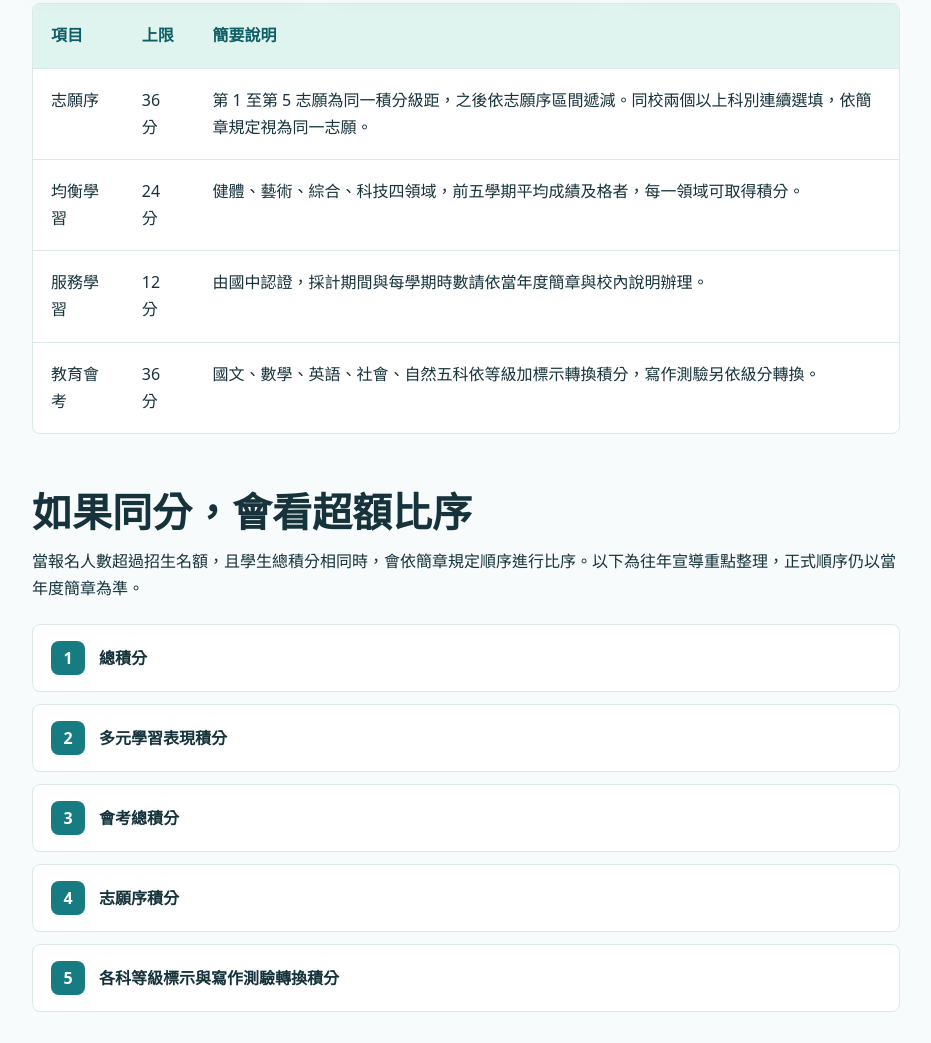
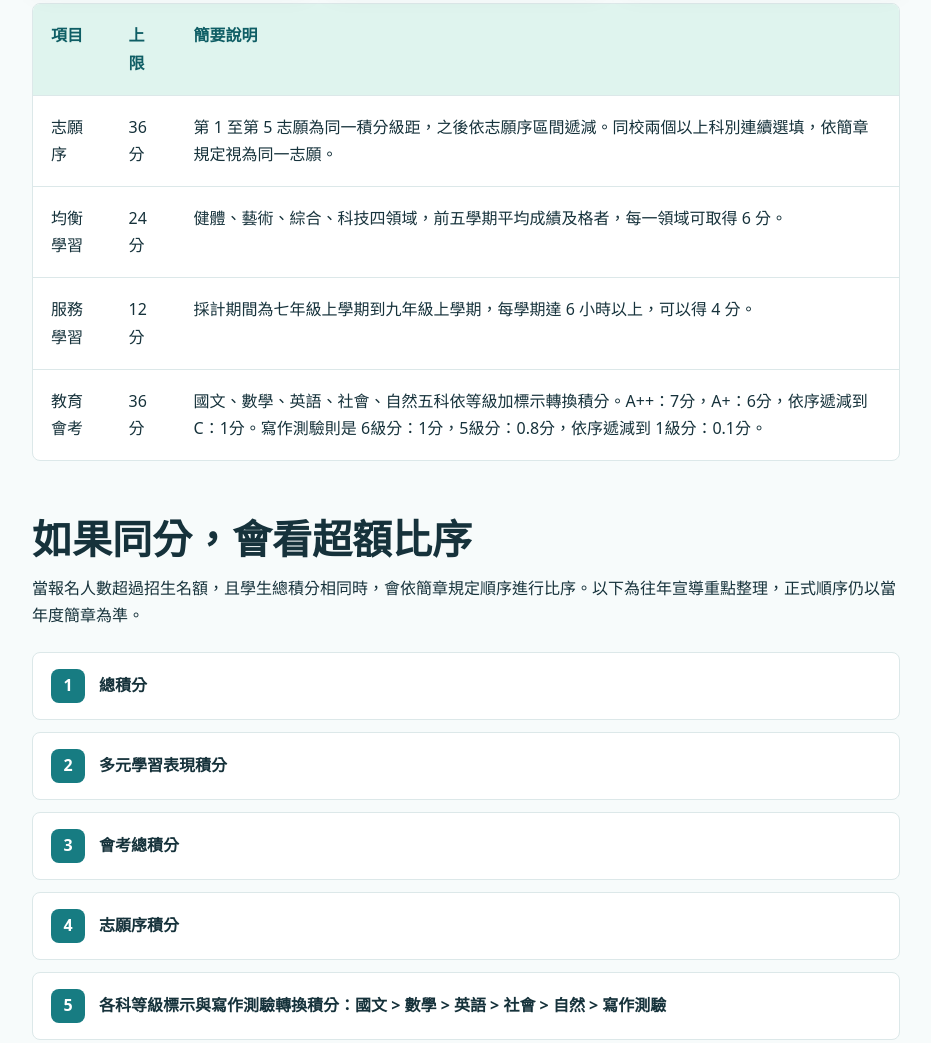
Before and after one commit to fuhejh-leader12/fuhe-admissions-site, a plain HTML site: page beiji.html in a window 1280 px wide. Shown: the part 1348-2391 px from the top of the page, without its empty margins (316-1247 px from the left). Drawn offline with Linux system fonts and the light colour scheme.

Commit message:
Update beiji.html

```diff
--- a/beiji.html
+++ b/beiji.html
@@ -102,17 +102,17 @@
                   <tr>
                     <td>均衡學習</td>
                     <td>24 分</td>
-                    <td>健體、藝術、綜合、科技四領域，前五學期平均成績及格者，每一領域可取得積分。</td>
+                    <td>健體、藝術、綜合、科技四領域，前五學期平均成績及格者，每一領域可取得 6 分。</td>
                   </tr>
                   <tr>
                     <td>服務學習</td>
                     <td>12 分</td>
-                    <td>由國中認證，採計期間與每學期時數請依當年度簡章與校內說明辦理。</td>
+                    <td>採計期間為七年級上學期到九年級上學期，每學期達 6 小時以上，可以得 4 分。</td>
                   </tr>
                   <tr>
                     <td>教育會考</td>
                     <td>36 分</td>
-                    <td>國文、數學、英語、社會、自然五科依等級加標示轉換積分，寫作測驗另依級分轉換。</td>
+                    <td>國文、數學、英語、社會、自然五科依等級加標示轉換積分。A++：7分，A+：6分，依序遞減到 C：1分。寫作測驗則是 6級分：1分，5級分：0.8分，依序遞減到 1級分：0.1分。</td>
                   </tr>
                 </tbody>
               </table>
@@ -127,7 +127,7 @@
               <li><span>2</span><strong>多元學習表現積分</strong></li>
               <li><span>3</span><strong>會考總積分</strong></li>
               <li><span>4</span><strong>志願序積分</strong></li>
-              <li><span>5</span><strong>各科等級標示與寫作測驗轉換積分</strong></li>
+              <li><span>5</span><strong>各科等級標示與寫作測驗轉換積分：國文 &gt; 數學 &gt; 英語 &gt; 社會 &gt; 自然 &gt; 寫作測驗</strong></li>
             </ol>
           </section>
 
```
